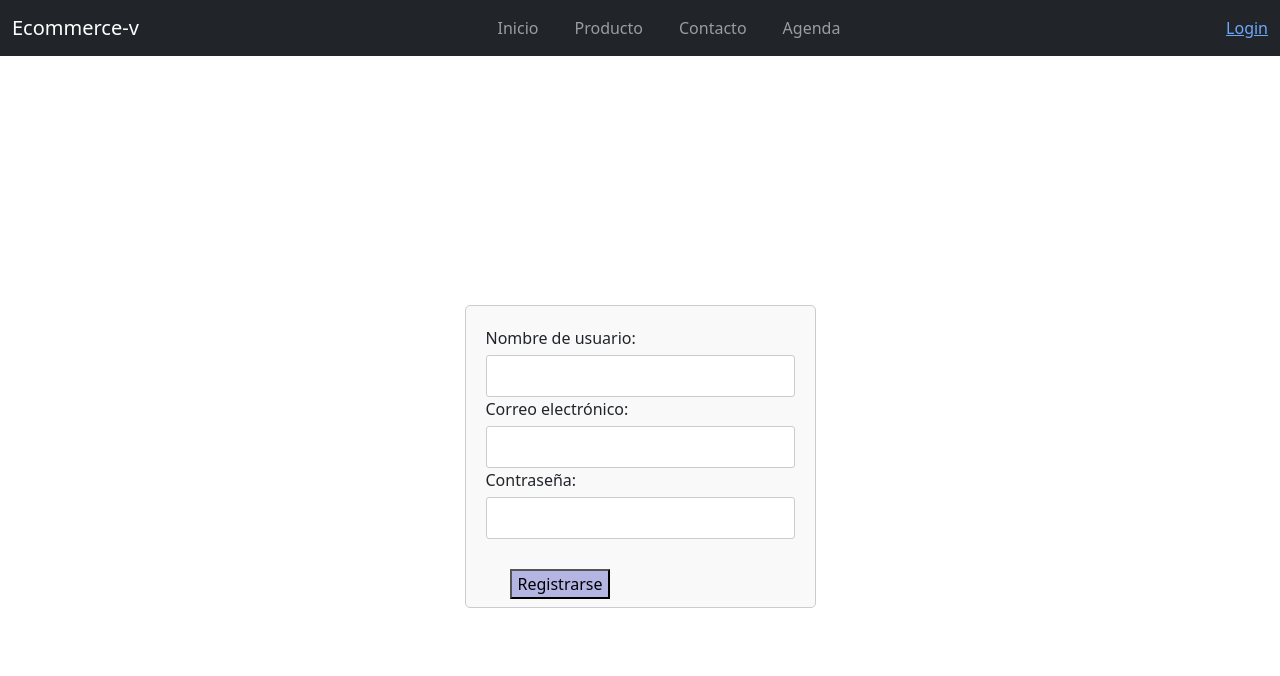
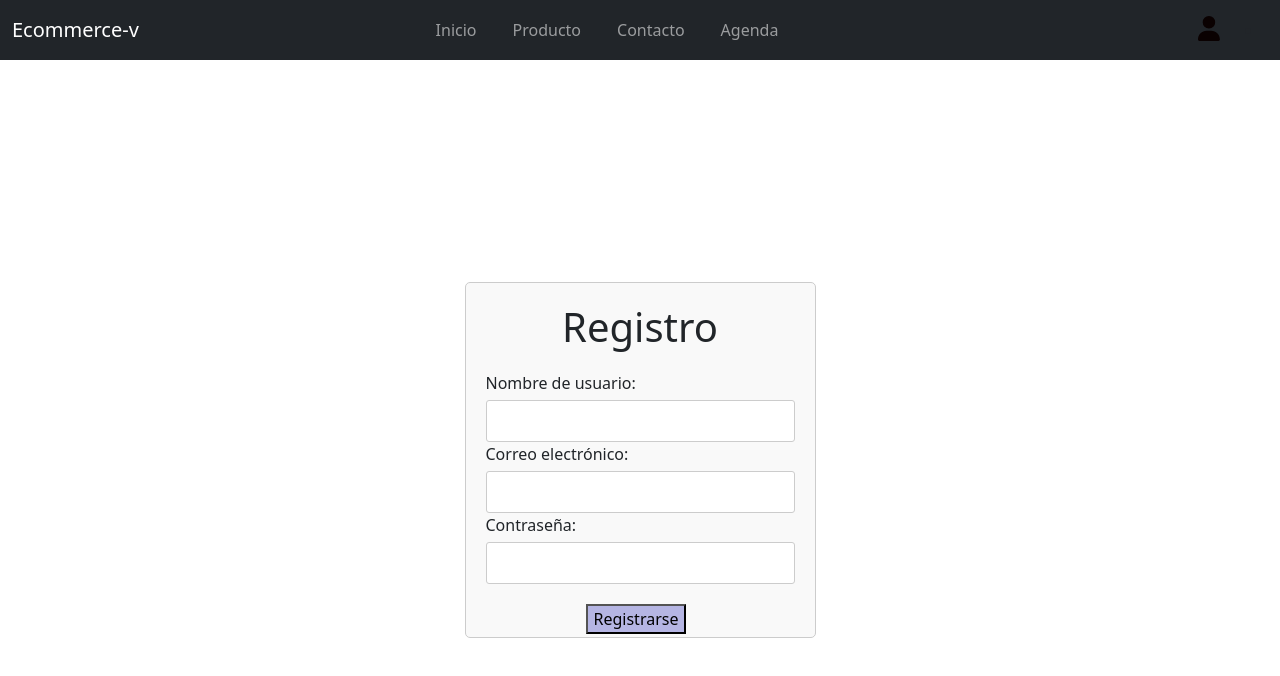
Before and after one commit to Brgarcia16/ecommerce-v, a React (Vite) app: page /Registro in a window 1280 px wide. Shown: the top 676 px of the page. Built offline with nearby package versions, Linux system fonts and the light colour scheme.

Commit message:
Entrega final

```diff
--- a/index.html
+++ b/index.html
@@ -4,6 +4,7 @@
     <meta charset="UTF-8" />
     <link rel="icon" type="image/svg+xml" href="/vite.svg" />
     <meta name="viewport" content="width=device-width, initial-scale=1.0" />
+    <link rel="stylesheet" href="https://fonts.googleapis.com/icon?family=Material+Icons" />
     <title>Ecommerce</title>
   </head>
   <body>
--- a/package.json
+++ b/package.json
@@ -10,6 +10,9 @@
     "preview": "vite preview"
   },
   "dependencies": {
+    "@fortawesome/fontawesome-svg-core": "^6.4.2",
+    "@fortawesome/free-solid-svg-icons": "^6.4.2",
+    "@fortawesome/react-fontawesome": "^0.2.0",
     "bootstrap": "^5.3.2",
     "react": "^18.2.0",
     "react-bootstrap": "^2.9.1",
--- a/src/App.css
+++ b/src/App.css
@@ -89,22 +89,29 @@
 
 .navbar {
     background-color: #343a40;
-    /* Color de fondo */
     padding: 20px 0;
-    /* Espaciado interno */
+}
 
+.nav-container {
+    position: fixed;
+    right: 37%;
+}
+
+#navbarContainer {
+    height: 60px;
+}
+
+.static-li {
+    position: relative;
 }
 
 #titleInicio {
     text-decoration: solid;
-
 }
 
 .navbar-brand {
     font-size: 1.5rem;
-    /* Tamaño de fuente del título */
     color: #fff;
-    /* Color del texto */
 }
 
 .nav-link {
@@ -118,6 +125,59 @@
     /* Quitar subrayado */
     transition: color 0.3s ease-in-out;
     /* Transición al cambiar color */
+}
+
+#iconLogin {
+    font-size: 25px;
+    transition: transform 0.3s ease;
+    position: absolute;
+    right: 60px;
+    color: #0a0101;
+    cursor: pointer;
+    top: 16px;
+}
+
+#iconExit {
+    font-size: 25px;
+    transition: transform 0.3s ease;
+    color: #0a0101;
+}
+
+#iconLogin:hover,
+#iconExit:hover {
+    transform: scale(1.2);
+}
+
+.dropdown {
+    position: absolute;
+    top: 41px;
+    right: 26px;
+    background-color: #fff;
+    border: 1px solid #ccc;
+    border-radius: 5px;
+    box-shadow: 0px 8px 16px 0px rgba(0, 0, 0, 0.2);
+}
+
+.dropdown.show {
+    display: block;
+    opacity: 1; /* Mostrar */
+    visibility: visible; /* Mostrar */
+  }
+
+.dropdown ul {
+    list-style: none;
+    padding: 0;
+    margin: 0;
+}
+
+.dropdown ul li {
+    padding: 10px;
+    cursor: pointer;
+}
+
+.dropdown ul li:hover {
+    background-color: #f0f0f0;
+    /* Color de fondo al pasar el cursor sobre una opción */
 }
 
 .nav-link:hover {
@@ -226,6 +286,13 @@
     }
 }
 
+.nav-link-login {
+    font-size: 1.2rem;
+    color: #fff;
+    text-decoration: none;
+    transition: color 0.3s ease-in-out;
+}
+
 .containerLogin {
     display: flex;
     justify-content: center;
@@ -242,7 +309,17 @@
     background-color: #f9f9f9;
 }
 
-.form-wrapper h1 {
+.form-wrapper-register {
+    width: 351px;
+    height: 356px;
+    padding: 20px;
+    border: 1px solid #ccc;
+    border-radius: 5px;
+    background-color: #f9f9f9;
+}
+
+.form-wrapper h1,
+#registerTitle {
     text-align: center;
     margin-bottom: 20px;
 }
@@ -269,3 +346,10 @@ input {
     left: 24px;
     background: #b5b5e3;
 }
+
+.btnSessionRegister {
+    position: relative;
+    top: 20px;
+    left: 100px;
+    background: #b5b5e3;
+}
--- a/src/Pages/Login.jsx
+++ b/src/Pages/Login.jsx
@@ -1,6 +1,32 @@
-import React from 'react';
+import React, { useState, useEffect } from 'react';
+
 
 export const Login = () => {
+
+    const [username, setUsername] = useState('');
+    const [password, setPassword] = useState('');
+    const [correctLogin, setCorrectLogin] = useState(false);
+
+    const handleLogin = () => {
+        const formData = JSON.parse(localStorage.getItem('userData'));
+
+        if (formData != null) {
+            if (formData.username === username) {
+                if (formData.password === password) {
+                    setCorrectLogin(true);
+                } else {
+                    alert("Password incorrecta")
+                }
+            } else {
+                alert("Usuario incorrecto")
+            }
+        } else {
+            console.log("Se debe registrar")
+        }
+    }
+
+
+
     return (
         <div className="containerLogin">
             <div className="form-wrapper">
@@ -12,9 +38,8 @@ export const Login = () => {
                             type="user"
                             id="user"
                             name="user"
-                        // value={formData.email}
-                        // onChange={handleInputChange}
-                        // required
+                            onChange={(e) => setUsername(e.target.value)}
+                            required
                         />
                     </div>
                     <div>
@@ -23,13 +48,12 @@ export const Login = () => {
                             type="password"
                             id="password"
                             name="password"
-                        // value={formData.password}
-                        // onChange={handleInputChange}
-                        // required
+                            onChange={(e) => setPassword(e.target.value)}
+                            required
                         />
                     </div>
-                    <a href="Registro">Registrase</a>
-                    <button type="submit" className='btnSession'>Iniciar sesión</button>
+                    <a href="Registro">Registrarse</a>
+                    <button type="submit" className='btnSession' onClick={handleLogin}>Iniciar sesión</button>
                 </form>
             </div>
         </div>
--- a/src/Pages/Registro.jsx
+++ b/src/Pages/Registro.jsx
@@ -15,6 +15,7 @@ export const Registro = () => {
         }));
     };
 
+
     const handleSubmit = (e) => {
         e.preventDefault();
         // Aquí puedes guardar los datos del usuario en localStorage
@@ -24,7 +25,8 @@ export const Registro = () => {
     };
     return (
         <div className="containerLogin">
-            <div className="form-wrapper">
+            <div className="form-wrapper-register">
+                <h1 id='registerTitle'>Registro</h1>
                 <form onSubmit={handleSubmit}>
                     <div>
                         <label htmlFor="username">Nombre de usuario:</label>
@@ -59,7 +61,7 @@ export const Registro = () => {
                             required
                         />
                     </div>
-                    <button type="submit" className='btnSession'>Registrarse</button>
+                    <button type="submit" className='btnSessionRegister'>Registrarse</button>
                 </form>
             </div>
         </div>
--- a/src/components/NavBar.jsx
+++ b/src/components/NavBar.jsx
@@ -1,21 +1,35 @@
 import { NavLink } from 'react-router-dom';
+import { FontAwesomeIcon } from '@fortawesome/react-fontawesome';
+import { faUser } from '@fortawesome/free-solid-svg-icons';
+import React, { useState } from 'react';
+
 
 import { BrowserRouter as Router, Route, Link } from 'react-router-dom';
 import Container from 'react-bootstrap/Container';
 import Nav from 'react-bootstrap/Nav';
 import Navbar from 'react-bootstrap/Navbar';
 
-import { CartWidget } from "./CartWidget"
-import { Button } from 'react-bootstrap';
+export const NavBar = () => {
+  const [showMenu, setShowMenu] = useState(false);
 
-export const NavBar = () => {
+  const handleMenuToggle = () => {
+    setShowMenu(!showMenu);
+  };
+
+  // Ocultar el dropdown al hacer clic en algún elemento del menú desplegable
+  const handleDropdownItemClick = () => {
+    setShowMenu(false);
+  };
+
+
   return (
-    <Navbar bg="dark" data-bs-theme="dark">
+    <Navbar bg="dark" data-bs-theme="dark" id='navbarContainer'>
       <Container fluid>
         <NavLink to="/" className="sin-subrayado">
           <Navbar.Brand id='titleInicio'>Ecommerce-v</Navbar.Brand>
         </NavLink>
-        <Nav className='nav-container'>
+        <div className='nav-container'>
+          <Nav>
             <li>
               <Link to="/Inicio" className="nav-link">Inicio</Link>
             </li>
@@ -29,11 +43,21 @@ export const NavBar = () => {
               <Link to="/agenda" className="nav-link">Agenda</Link>
             </li>
           </Nav>
-
+        </div>
         <li>
-          <Link to="/login" className='nav-link-login'>Login</Link>
+          <div onMouseEnter={() => handleMenuToggle(true)} onMouseLeave={() => handleMenuToggle(false)}>
+            <FontAwesomeIcon icon={faUser} id='iconLogin'/>
+            {showMenu && (
+              <div className={`dropdown ${showMenu ? 'show' : ''}`}>
+                <ul>
+                  <li onClick={handleDropdownItemClick}>
+                    <Link to="/Login" >Login</Link>
+                  </li>
+                </ul>
+              </div>)}
+          </div>
         </li>
       </Container>
-    </Navbar>
+    </Navbar >
   )
 }
```
Also changed, not shown: 1 other file (tests, documents, lock files or other folders). Lines whose indentation alone changed are shown as unchanged.
